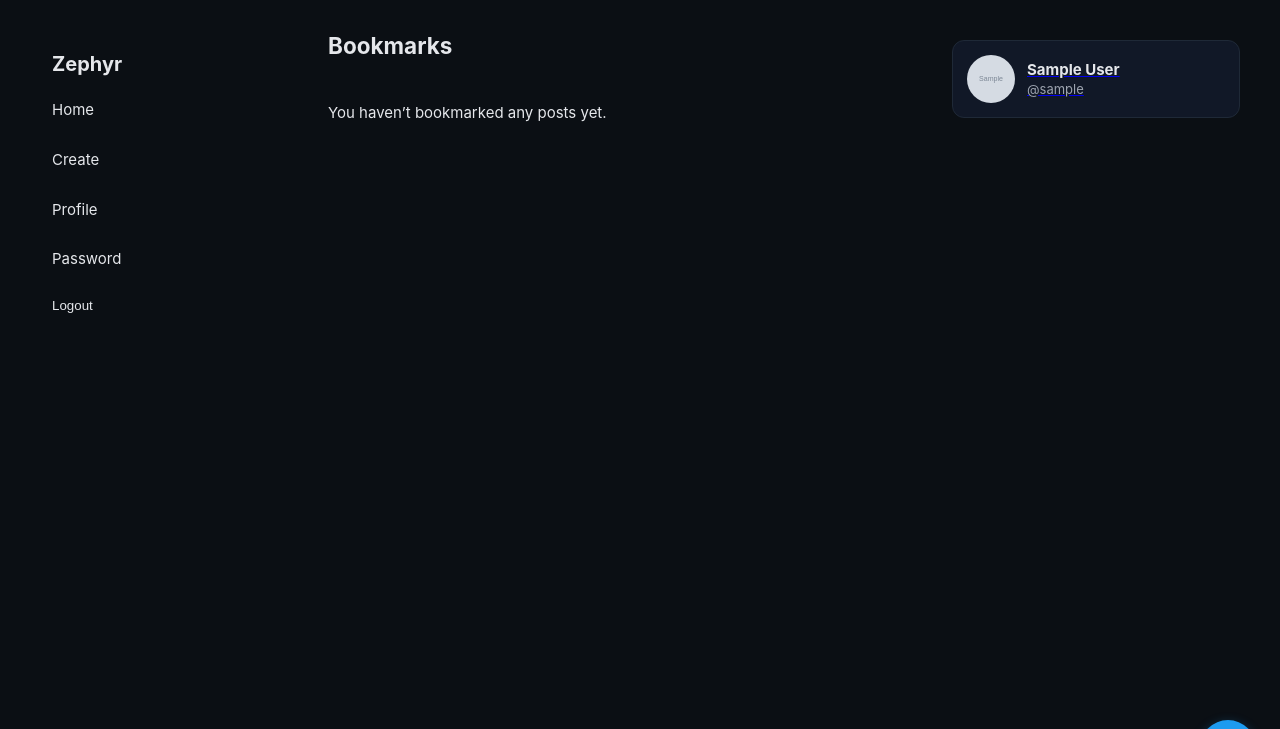
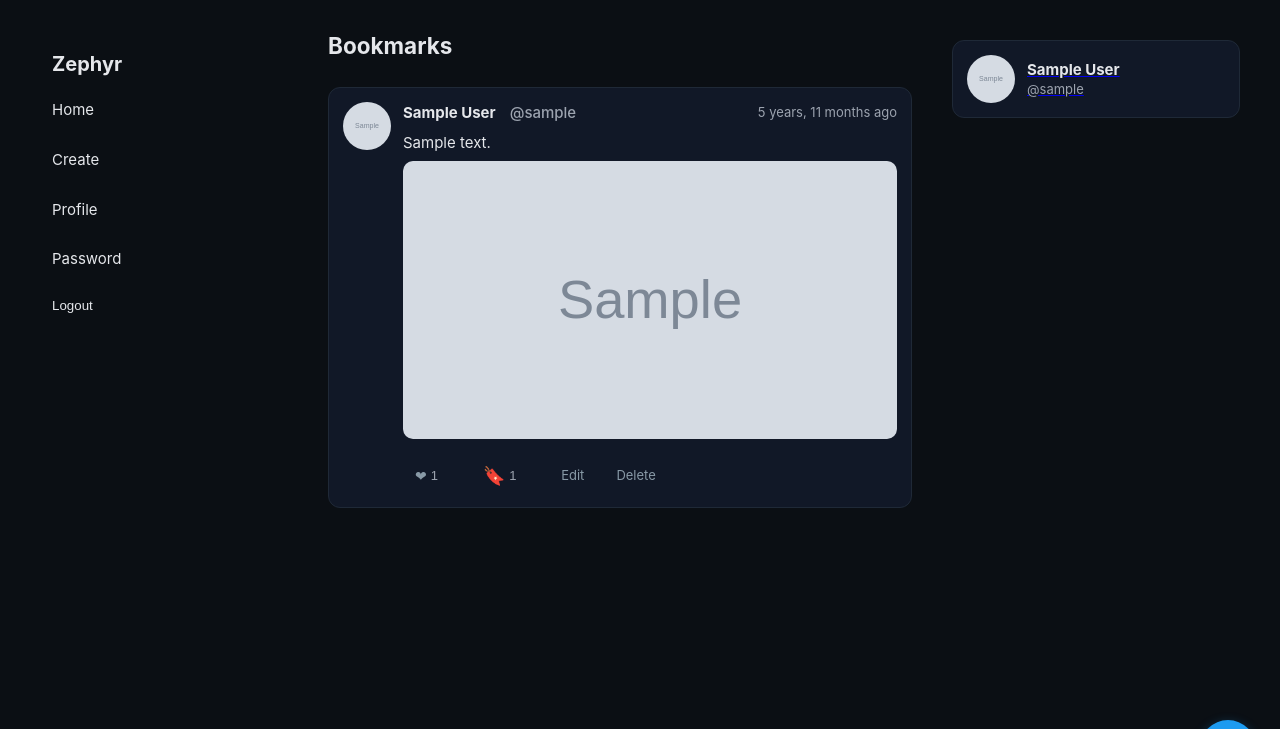
Before and after one commit to PavanPandya016/zephyr, a Django app: page /bookmarks/ in a window 1280 px wide. Shown: the top 729 px of the page. Run offline with Django 5.2, Linux system fonts and the light colour scheme; a user stored in the database is signed in; tables that the repository leaves empty hold one stand-in row (values such as "Sample post"); grey boxes marked "Sample" are stand-in pictures.

Commit message:
Bookmark

```diff
--- a/engagements/views.py
+++ b/engagements/views.py
@@ -36,6 +36,7 @@ def toggle_bookmark(request, zeph_id):
 class BookmarkListView(LoginRequiredMixin, ListView):
     model = Bookmark
     template_name = "posts/bookmark.html"
+    context_object_name = "zephs"
 
     def get_queryset(self):
         return Zeph.objects.filter(
--- a/templates/posts/bookmark.html
+++ b/templates/posts/bookmark.html
@@ -7,6 +7,7 @@
     {% for zeph in zephs %}
     <div class="zeph-card">
 
+        <!-- Avatar -->
         <div class="avatar">
             {% if zeph.author.profile.avatar %}
             <img src="{{ zeph.author.profile.avatar.url }}" alt="{{ zeph.author.username }}"
@@ -14,8 +15,10 @@
             {% endif %}
         </div>
 
+        <!-- Body -->
         <div class="zeph-body">
 
+            <!-- Meta -->
             <div class="zeph-meta">
                 <div class="meta-left">
                     <div class="username">
@@ -26,27 +29,190 @@
                 <div class="timestamp">{{ zeph.created_at|timesince }} ago</div>
             </div>
 
-            <!-- CLICK → POST DETAIL (NOT BOOKMARK URL) -->
-            <a href="{% url 'posts:detail' zeph.pk %}" style="text-decoration:none;color:inherit;display:block;">
-
-                <div class="zeph-text">
-                    {{ zeph.content|linebreaksbr }}
-                </div>
+            <!-- Content -->
+            <a href="{% url 'posts:detail' zeph.pk %}" class="zeph-link">
+                <div class="zeph-text">{{ zeph.content|linebreaksbr }}</div>
 
                 {% if zeph.image %}
                 <div class="zeph-media">
-                    <img src="{{ zeph.image.url }}" class="zeph-image">
+                    <img src="{{ zeph.image.url }}" class="zeph-image" alt="media">
                 </div>
                 {% endif %}
+            </a>
 
-            </a>
+            <!-- Actions -->
+            <div class="actions">
+
+                <!-- LIKE -->
+                <button class="action like-btn" data-url="{% url 'engagements:like' zeph.id %}">
+                    <span class="heart">❤</span>
+                    <span class="count">{{ zeph.likes.count }}</span>
+                </button>
+
+                <!-- BOOKMARK -->
+                <button class="action bookmark-btn" data-url="{% url 'engagements:bookmark' zeph.id %}">
+                    <span class="bookmark-icon">🔖</span>
+                    <span class="count">{{ zeph.bookmarks.count }}</span>
+                </button>
+
+                {% if zeph.author == request.user %}
+                <a class="action" href="{% url 'posts:edit' zeph.pk %}">Edit</a>
+                <a class="action" href="{% url 'posts:delete' zeph.pk %}">Delete</a>
+                {% endif %}
+            </div>
 
         </div>
     </div>
-
     {% empty %}
-    <p>You haven’t bookmarked any posts yet.</p>
+    <p>No Book Mark yet.</p>
     {% endfor %}
 
 </div>
+
+
+<style>
+    .actions {
+        display: flex;
+        gap: 8px;
+        align-items: center;
+        margin-top: 12px;
+    }
+
+    .action {
+        display: inline-flex;
+        align-items: center;
+        gap: 4px;
+        padding: 6px 12px;
+        border-radius: 20px;
+        cursor: pointer;
+        transition: all 0.2s ease;
+        border: none;
+        background: transparent;
+        color: #8899a6;
+        font-size: 13px;
+        text-decoration: none;
+    }
+
+    .action:hover {
+        background: rgba(29, 155, 240, 0.1);
+    }
+
+    .like-btn:hover {
+        background: rgba(249, 24, 128, 0.1);
+        color: #f91880;
+    }
+
+    .like-btn.liked {
+        color: #f91880;
+    }
+
+    .like-btn.liked .heart {
+        animation: heartBeat 0.3s ease;
+    }
+
+    .bookmark-btn:hover {
+        background: rgba(29, 155, 240, 0.1);
+        color: #1d9bf0;
+    }
+
+    .bookmark-btn.bookmarked {
+        color: #1d9bf0;
+    }
+
+    .heart,
+    .bookmark-icon {
+        font-size: 18px;
+        display: inline-flex;
+        align-items: center;
+        justify-content: center;
+        transition: transform 0.2s ease;
+    }
+
+    .action:hover .heart,
+    .action:hover .bookmark-icon {
+        transform: scale(1.1);
+    }
+
+    .count {
+        font-weight: 400;
+        min-width: 20px;
+        text-align: left;
+    }
+
+    @keyframes heartBeat {
+
+        0%,
+        100% {
+            transform: scale(1);
+        }
+
+        25% {
+            transform: scale(1.2);
+        }
+
+        50% {
+            transform: scale(0.95);
+        }
+    }
+</style>
+
+<script>
+    document.addEventListener("DOMContentLoaded", () => {
+
+        function getCookie(name) {
+            let cookieValue = null;
+            if (document.cookie) {
+                document.cookie.split(";").forEach(c => {
+                    const cookie = c.trim();
+                    if (cookie.startsWith(name + "=")) {
+                        cookieValue = decodeURIComponent(cookie.slice(name.length + 1));
+                    }
+                });
+            }
+            return cookieValue;
+        }
+
+        const csrftoken = getCookie("csrftoken");
+
+        document.querySelectorAll(".bookmark-btn").forEach(button => {
+            button.addEventListener("click", async (e) => {
+                e.preventDefault();
+
+                const card = button.closest(".zeph-card");
+                const countSpan = button.querySelector(".count");
+                const url = button.dataset.url;
+
+                let count = parseInt(countSpan.innerText) || 0;
+                const bookmarked = button.classList.toggle("bookmarked");
+
+                // optimistic update
+                countSpan.innerText = bookmarked ? count + 1 : Math.max(0, count - 1);
+
+                try {
+                    const res = await fetch(url, {
+                        method: "POST",
+                        headers: { "X-CSRFToken": csrftoken }
+                    });
+
+                    if (!res.ok) throw new Error("Failed");
+
+                    // 🔥 X-like behavior: remove from bookmarks list
+                    if (!bookmarked) {
+                        card.style.transition = "opacity 0.2s ease";
+                        card.style.opacity = "0";
+                        setTimeout(() => card.remove(), 200);
+                    }
+
+                } catch (err) {
+                    // rollback
+                    button.classList.toggle("bookmarked");
+                    countSpan.innerText = count;
+                    console.error(err);
+                }
+            });
+        });
+
+    });
+</script>
+
 {% endblock %}
```
